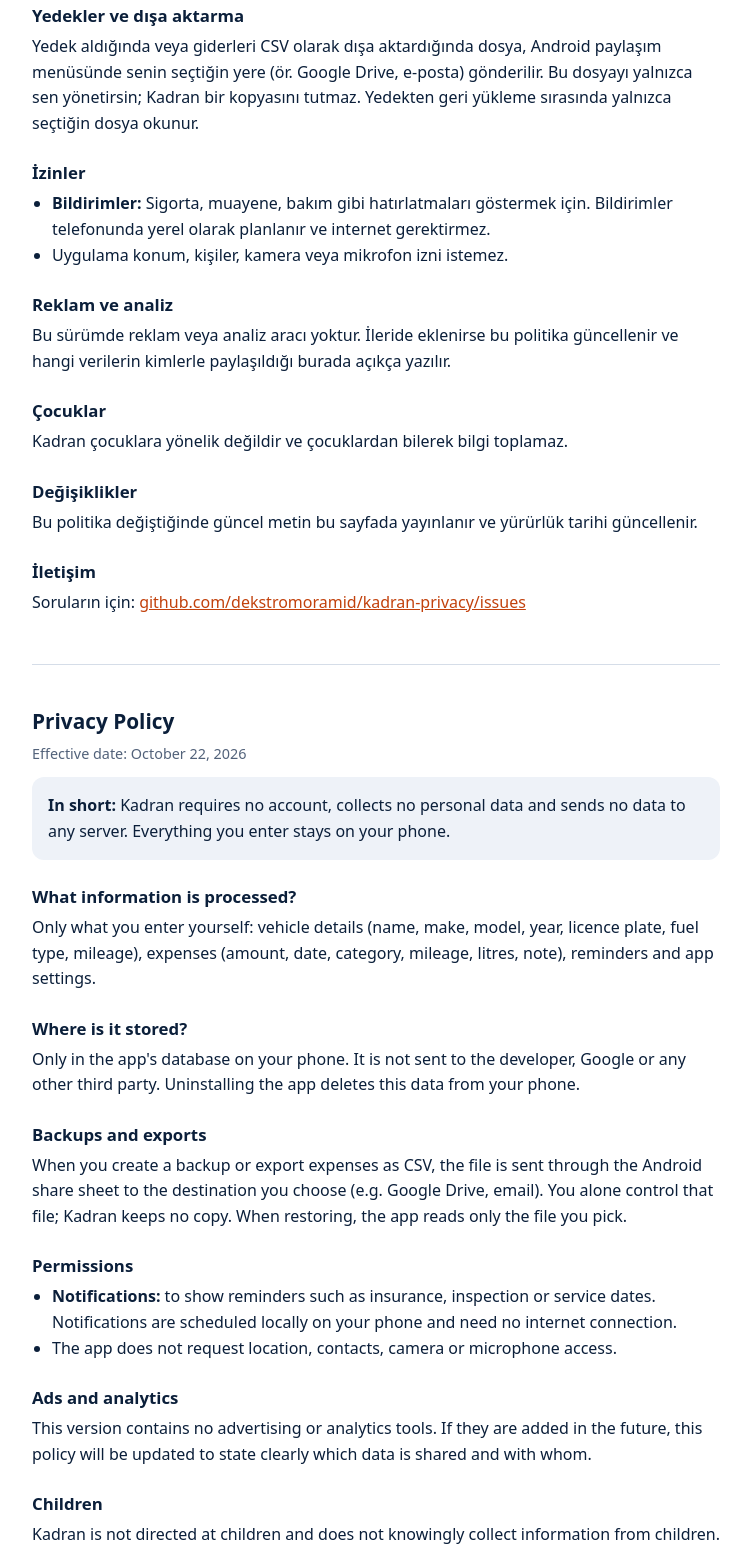
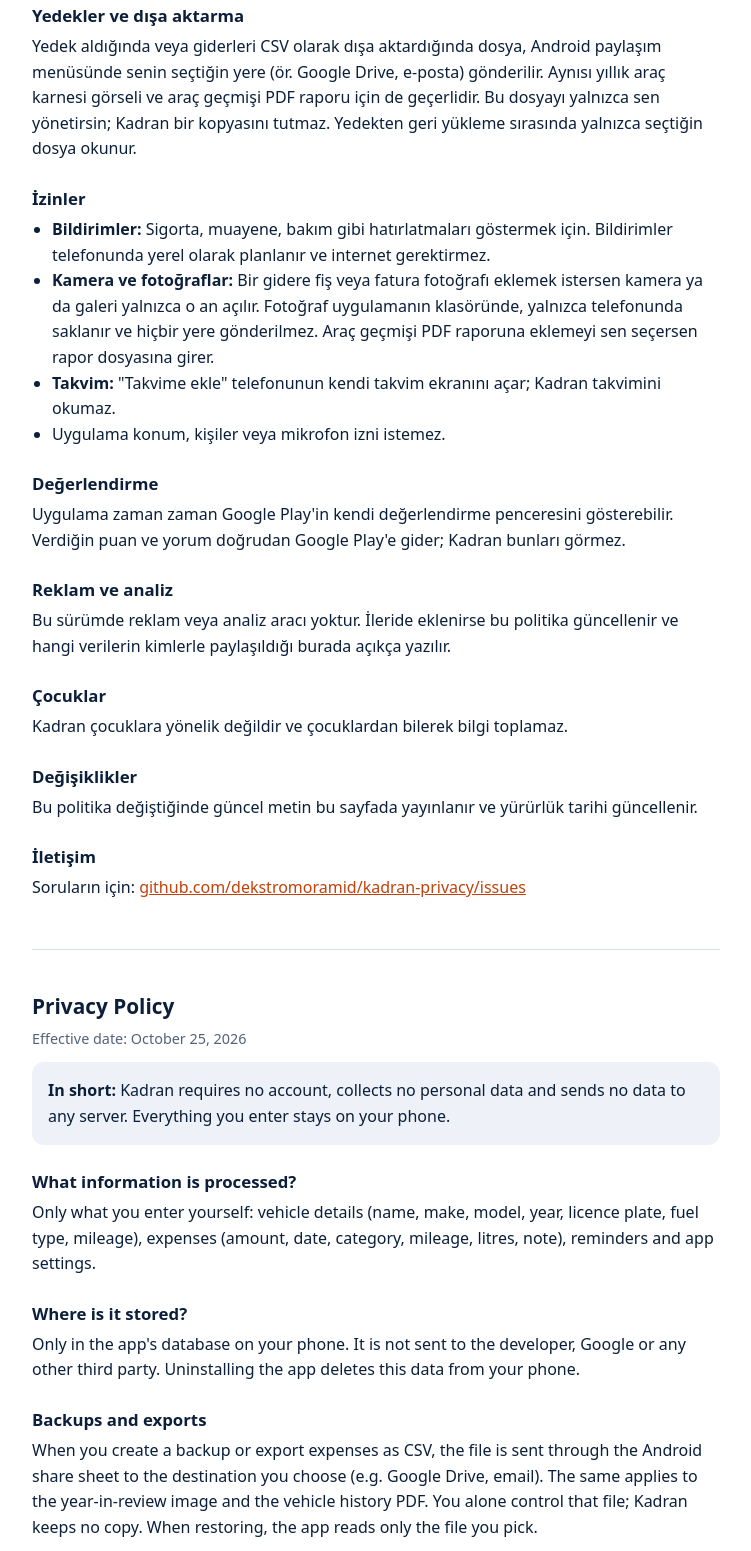
Before and after one commit to dekstromoramid/kadran-privacy, a plain HTML site: page index.html in a window 1280 px wide. Shown: the part 564-2115 px from the top of the page, without its empty margins (264-1015 px from the left). Drawn offline with Linux system fonts and the light colour scheme.

Commit message:
Update privacy policy: camera, photos, calendar, ratings (TR/EN)
Co-Authored-By: Claude Opus 5.5 <noreply@anthropic.com>

```diff
--- a/index.html
+++ b/index.html
@@ -76,7 +76,7 @@
 
   <section id="tr" lang="tr">
     <h2>Gizlilik Politikası</h2>
-    <p class="meta">Yürürlük tarihi: 22 Ekim 2026</p>
+    <p class="meta">Yürürlük tarihi: 25 Ekim 2026</p>
     <div class="summary">
       <strong>Kısaca:</strong> Kadran hesap istemez, kişisel veri toplamaz ve hiçbir sunucuya veri göndermez.
       Girdiğin tüm bilgiler yalnızca telefonunda saklanır.
@@ -92,15 +92,24 @@
 
     <h3>Yedekler ve dışa aktarma</h3>
     <p>Yedek aldığında veya giderleri CSV olarak dışa aktardığında dosya, Android paylaşım menüsünde
-      senin seçtiğin yere (ör. Google Drive, e-posta) gönderilir. Bu dosyayı yalnızca sen yönetirsin;
+      senin seçtiğin yere (ör. Google Drive, e-posta) gönderilir. Aynısı yıllık araç karnesi görseli ve araç
+      geçmişi PDF raporu için de geçerlidir. Bu dosyayı yalnızca sen yönetirsin;
       Kadran bir kopyasını tutmaz. Yedekten geri yükleme sırasında yalnızca seçtiğin dosya okunur.</p>
 
     <h3>İzinler</h3>
     <ul>
       <li><strong>Bildirimler:</strong> Sigorta, muayene, bakım gibi hatırlatmaları göstermek için.
         Bildirimler telefonunda yerel olarak planlanır ve internet gerektirmez.</li>
-      <li>Uygulama konum, kişiler, kamera veya mikrofon izni istemez.</li>
+      <li><strong>Kamera ve fotoğraflar:</strong> Bir gidere fiş veya fatura fotoğrafı eklemek istersen kamera ya da
+        galeri yalnızca o an açılır. Fotoğraf uygulamanın klasöründe, yalnızca telefonunda saklanır ve hiçbir yere
+        gönderilmez. Araç geçmişi PDF raporuna eklemeyi sen seçersen rapor dosyasına girer.</li>
+      <li><strong>Takvim:</strong> "Takvime ekle" telefonunun kendi takvim ekranını açar; Kadran takvimini okumaz.</li>
+      <li>Uygulama konum, kişiler veya mikrofon izni istemez.</li>
     </ul>
+
+    <h3>Değerlendirme</h3>
+    <p>Uygulama zaman zaman Google Play'in kendi değerlendirme penceresini gösterebilir. Verdiğin puan ve yorum
+      doğrudan Google Play'e gider; Kadran bunları görmez.</p>
 
     <h3>Reklam ve analiz</h3>
     <p>Bu sürümde reklam veya analiz aracı yoktur. İleride eklenirse bu politika güncellenir ve hangi
@@ -120,7 +129,7 @@
 
   <section id="en" lang="en">
     <h2>Privacy Policy</h2>
-    <p class="meta">Effective date: October 22, 2026</p>
+    <p class="meta">Effective date: October 25, 2026</p>
     <div class="summary">
       <strong>In short:</strong> Kadran requires no account, collects no personal data and sends no data to any server.
       Everything you enter stays on your phone.
@@ -136,15 +145,25 @@
 
     <h3>Backups and exports</h3>
     <p>When you create a backup or export expenses as CSV, the file is sent through the Android share sheet
-      to the destination you choose (e.g. Google Drive, email). You alone control that file; Kadran keeps no copy.
+      to the destination you choose (e.g. Google Drive, email). The same applies to the year-in-review image and the
+      vehicle history PDF. You alone control that file; Kadran keeps no copy.
       When restoring, the app reads only the file you pick.</p>
 
     <h3>Permissions</h3>
     <ul>
       <li><strong>Notifications:</strong> to show reminders such as insurance, inspection or service dates.
         Notifications are scheduled locally on your phone and need no internet connection.</li>
-      <li>The app does not request location, contacts, camera or microphone access.</li>
+      <li><strong>Camera and photos:</strong> If you attach a receipt or invoice photo to an expense, the camera or
+        gallery opens only at that moment. The photo is stored in the app's folder on your phone only and is never
+        uploaded. It goes into the vehicle history PDF only if you choose to include it.</li>
+      <li><strong>Calendar:</strong> "Add to calendar" opens your phone's own calendar screen; Kadran does not read
+        your calendar.</li>
+      <li>The app does not request location, contacts or microphone access.</li>
     </ul>
+
+    <h3>Ratings</h3>
+    <p>The app may occasionally show Google Play's own rating dialog. Your rating and review go directly to Google
+      Play; Kadran never sees them.</p>
 
     <h3>Ads and analytics</h3>
     <p>This version contains no advertising or analytics tools. If they are added in the future, this policy
```
